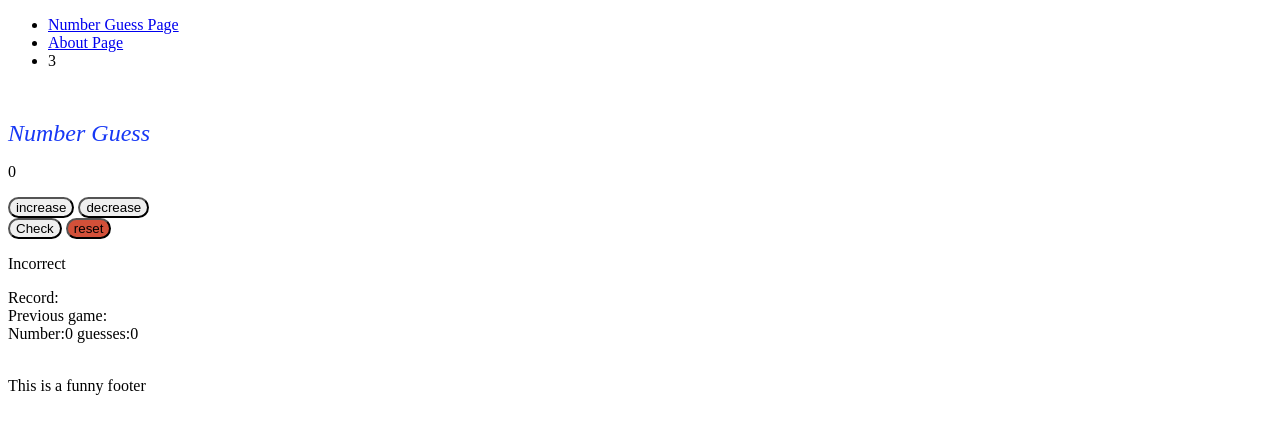
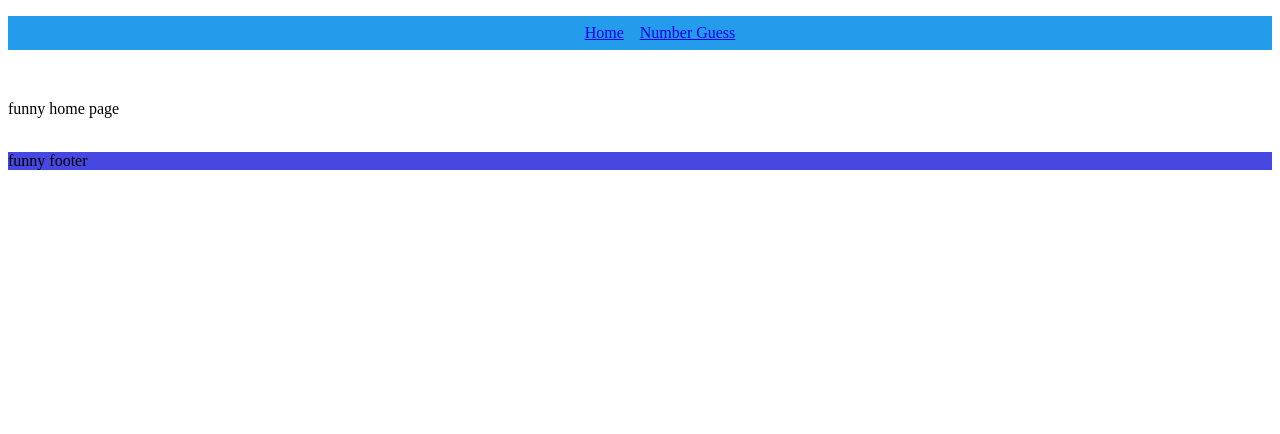
Before and after one commit to AlexReidNZ/svelte, a SvelteKit app: page / in a window 1280 px wide. Shown: the top 434 px of the page. Built offline with nearby package versions, Linux system fonts and the light colour scheme.

Commit message:
feat : added css file, changed some styles, made nav horizontal

```diff
--- a/src/lib/footer.svelte
+++ b/src/lib/footer.svelte
@@ -1 +1 @@
-This is a funny footer
+<footer>funny footer</footer>
--- a/src/lib/navigation.svelte
+++ b/src/lib/navigation.svelte
@@ -1,7 +1,6 @@
 <nav>
     <ul>
-        <li><a href="/">Number Guess Page</a></li>
-        <li><a href = "/about">About Page</a></li>
-        <li>3</li>
+        <li><a href="/">Home</a></li>
+        <li><a href = "/game">Number Guess</a></li>
     </ul>
 </nav>
--- a/src/routes/+layout.svelte
+++ b/src/routes/+layout.svelte
@@ -1,4 +1,5 @@
 <script>
+    import "../style.css";
     import Navigation from '$lib/navigation.svelte';
     import Footer from '$lib/footer.svelte';
 </script>
--- a/src/routes/+page.svelte
+++ b/src/routes/+page.svelte
@@ -1,111 +1 @@
-<!-- CSS style -->
-<style>
-    h1{
-        color: rgb(23, 56, 245);
-        font-size: 24px;
-        font-style: italic;
-        font-weight: normal;
-    }
-
-    button{
-        border-radius: 100px;
-    }
-</style>
-
-<!-- JS function -->
-<script>
-    let title = "Number Guess";
-    let count = 0;
-    let multiplier = 2;
-    let answer = Math.floor(Math.random() * 21);
-    let correct = false;
-    let highLow = "";
-    let guesses = 0;
-    let previousGame = 0;
-    let previousGuesses = 0;
-
-    let incrementCount = () =>
-    {
-        count++;
-    }
-
-    let decrementCount = () =>
-    {
-        count--;
-    }
-
-    let reset = () =>
-    {
-        count = 0;
-        guesses = 0;
-        multiplier = 2;
-        correct = false;
-        answer = Math.floor(Math.random() * 21);
-        highLow = "";
-    }
-
-    let checkAnswer = () =>
-    {
-        guesses++;
-        if (answer === count)
-        {
-            correct = true;
-            highLow = "";
-            previousGame = count;
-            previousGuesses = guesses;
-        }
-        else
-        {
-            correct = false;
-
-            if (answer < count)
-            {
-                highLow = "too high";
-            }
-            else
-            {
-                highLow = "too low";
-            }
-        }
-    }
-
-    let previousGames = () =>
-    {
-
-    }
-</script>
-
-<!-- HTML Structure --->
-<h1>{title}</h1>
-
-<p>
-    {count}
-</p>
-
-<button on:click={incrementCount}>
-    increase
-</button>
-
-<button on:click={decrementCount}>
-    decrease
-</button>
-
-<br>
-
-<button on:click={checkAnswer}>
-    Check
-</button>
-
-<button on:click={reset} style="background-color: rgb(211, 80, 57);">
-    reset
-</button>
-
-<p>
-    {correct === true ? `Correct! ${guesses} guesses` : 'Incorrect'} {highLow}
-</p>
-
-<p>
-    Record: <br>
-    Previous game: <br>
-    Number:{previousGame} guesses:{previousGuesses}
-</p>
+<p>funny home page</p>
--- a/src/routes/about/+page.svelte
+++ /dev/null
@@ -1 +0,0 @@
-<p>This is the about page</p>
--- /dev/null
+++ b/src/style.css
@@ -0,0 +1,34 @@
+h1{
+    color: rgb(69, 142, 236);
+    font-size: 24px;
+    font-style: italic;
+    font-weight: normal;
+}
+
+button{
+    border-radius: 100px;
+}
+
+nav{
+    width: 100%;
+    background-color: rgb(37, 155, 235);
+}
+
+ul{
+    list-style-type: none;
+    display: flex;
+    justify-content: center;
+}
+
+li{
+    display: inline;
+}
+
+li a{
+    display: block;
+    padding: 8px;
+}
+
+footer{
+    background-color: rgb(71, 71, 226);
+}
```
Also changed, not shown: src/routes/game/+page.svelte (added, +97 -0 lines).
